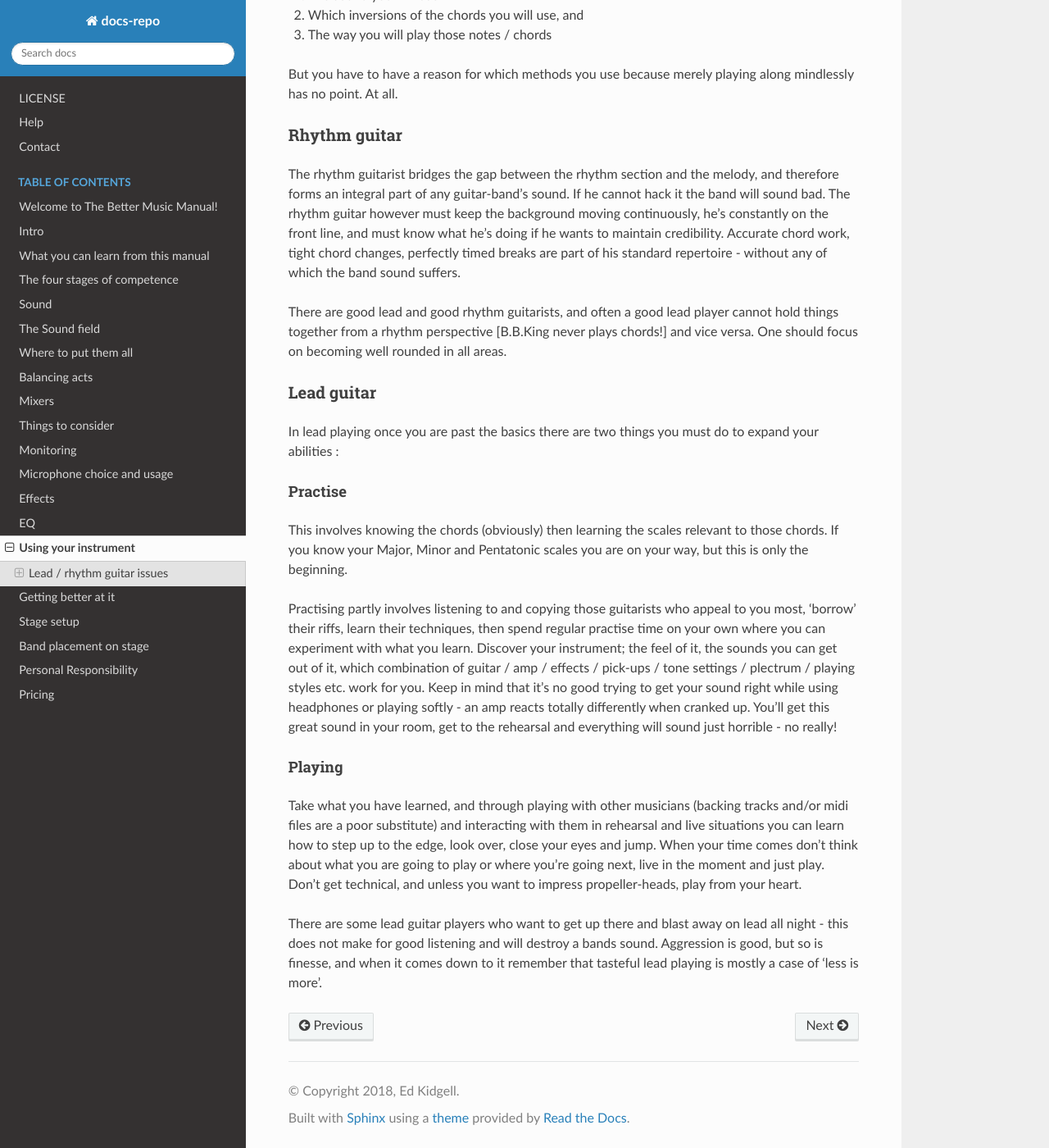
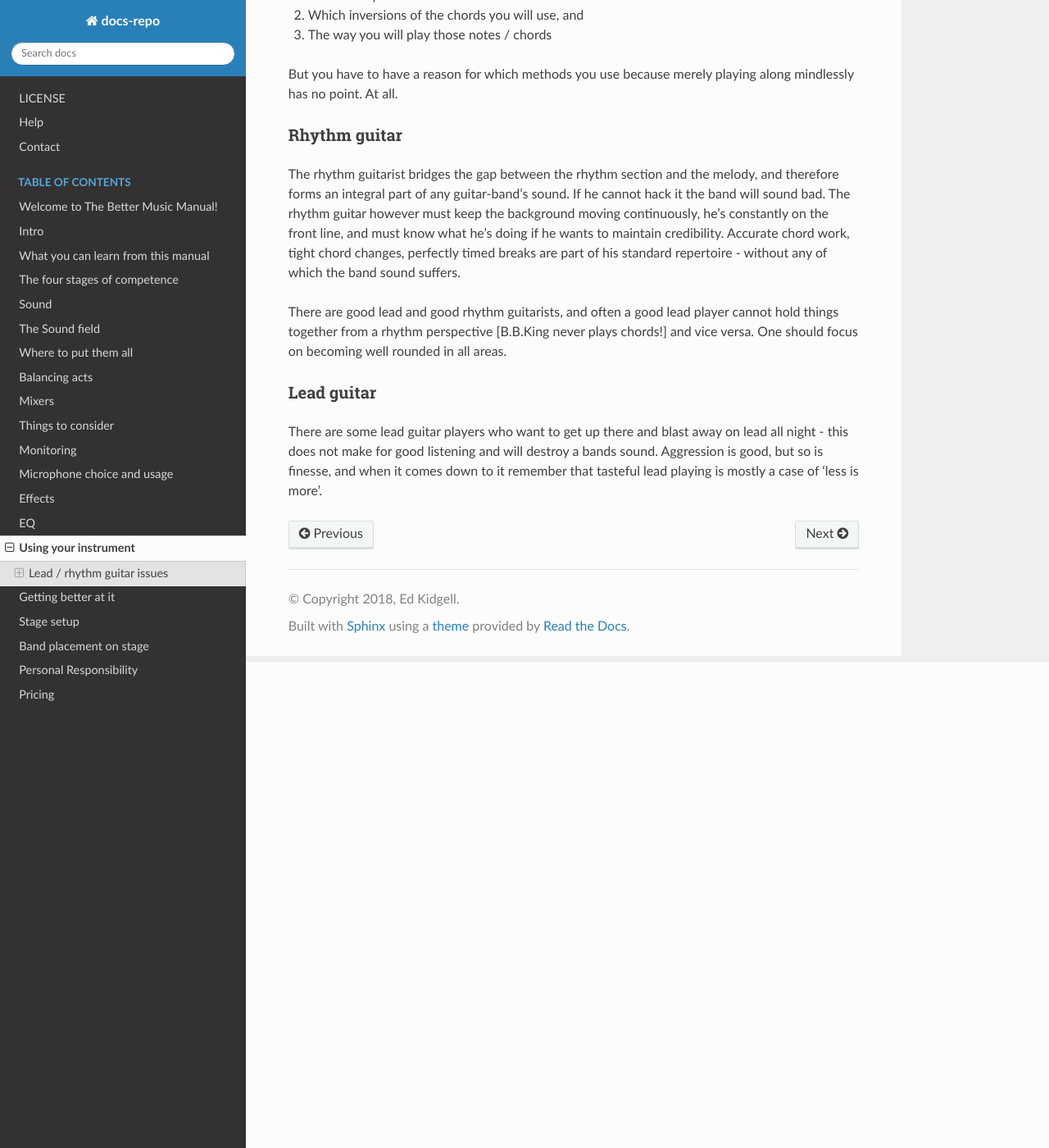
Before and after one commit to flakjakk/docs-repo, a Sphinx documentation site: the page built from docs/source/instrument_issues.md, in a window 1280 px wide and 1400 px high, scrolled down 593 px. Shown: the whole window at 82% size. Built offline with Sphinx 7.4.7 and the Read the Docs theme 2.0.0, drawn with Linux system fonts in a browser that asks for light colours.

Commit message:
Update 'instrument_issues'

```diff
--- a/docs/source/instrument_issues.md
+++ b/docs/source/instrument_issues.md
@@ -23,17 +23,4 @@ There are good lead and good rhythm guitarists, and often a good lead player can
 
 ### Lead guitar
 
-In lead playing once you are past the basics there are two things you must do to expand your abilities :
-
-#### Practise
-
-This involves knowing the chords (obviously) then learning the scales relevant to those chords. If you know your Major, Minor and Pentatonic scales you are on your way, but this is only the beginning.
-
-Practising partly involves listening to and copying those guitarists who appeal to you most, 'borrow' their riffs, learn their techniques, then spend regular practise time on your own where you can experiment with what you learn. Discover your instrument; the feel of it, the sounds you can get out of it, which combination of guitar / amp / effects / pick-ups / tone settings / plectrum / playing styles etc. work for you. Keep in mind that it's no good trying to get your sound right while using headphones or playing softly - an amp reacts totally differently when cranked up. You'll get this great sound in your room, get to the rehearsal and everything will sound just horrible - no really!
-
-#### Playing
-
-Take what you have learned, and through playing with other musicians (backing tracks and/or midi files are a poor substitute) and interacting with them in rehearsal and live situations you can learn how to step up to the edge, look over, close your eyes and jump.
-When your time comes don't think about what you are going to play or where you're going next, live in the moment and just play. Don't get technical, and unless you want to impress propeller-heads, play from your heart.
-
 There are some lead guitar players who want to get up there and blast away on lead all night - this does not make for good listening and will destroy a bands sound. Aggression is good, but so is finesse, and when it comes down to it remember that tasteful lead playing is mostly a case of 'less is more'.
```
